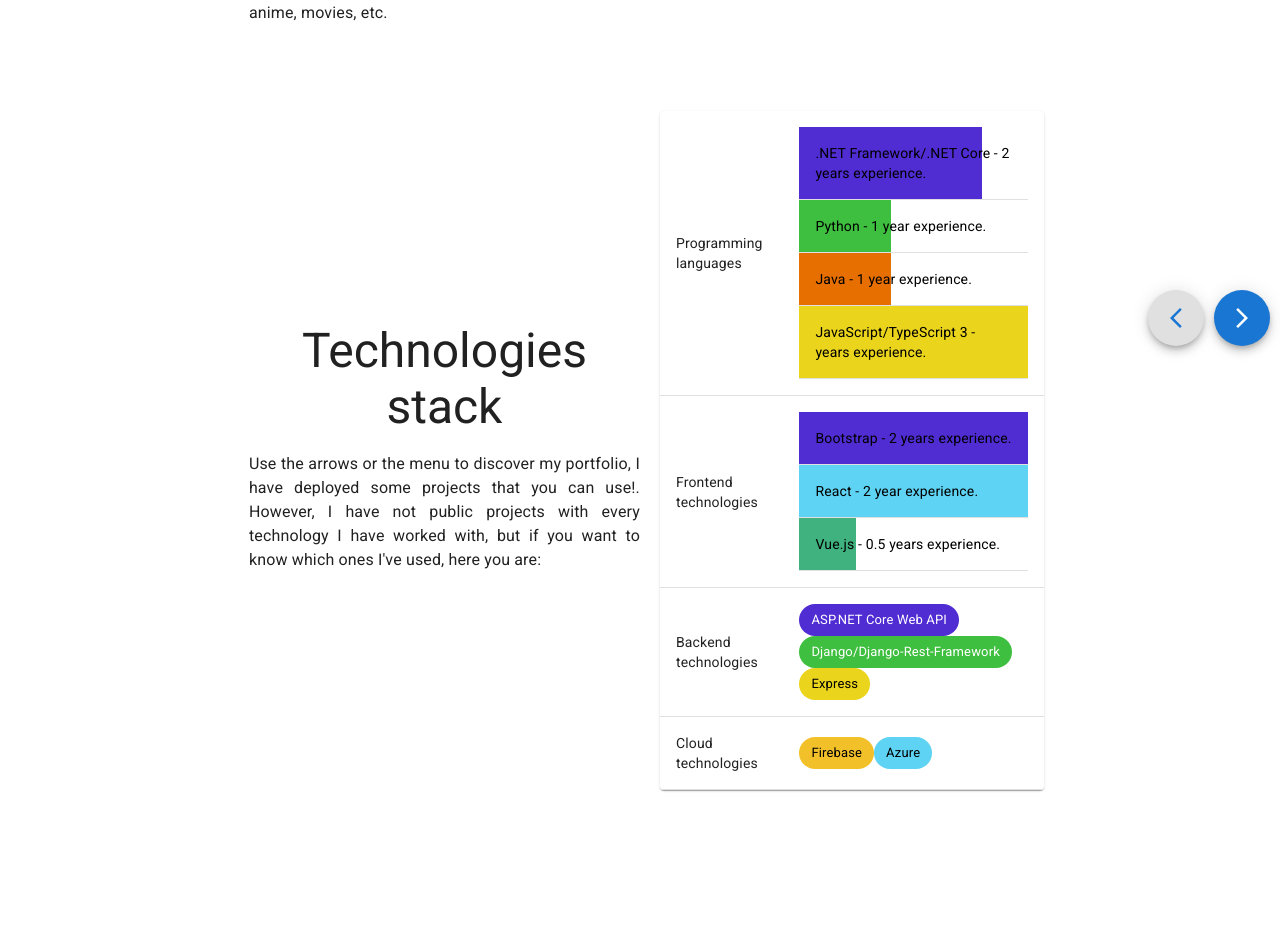
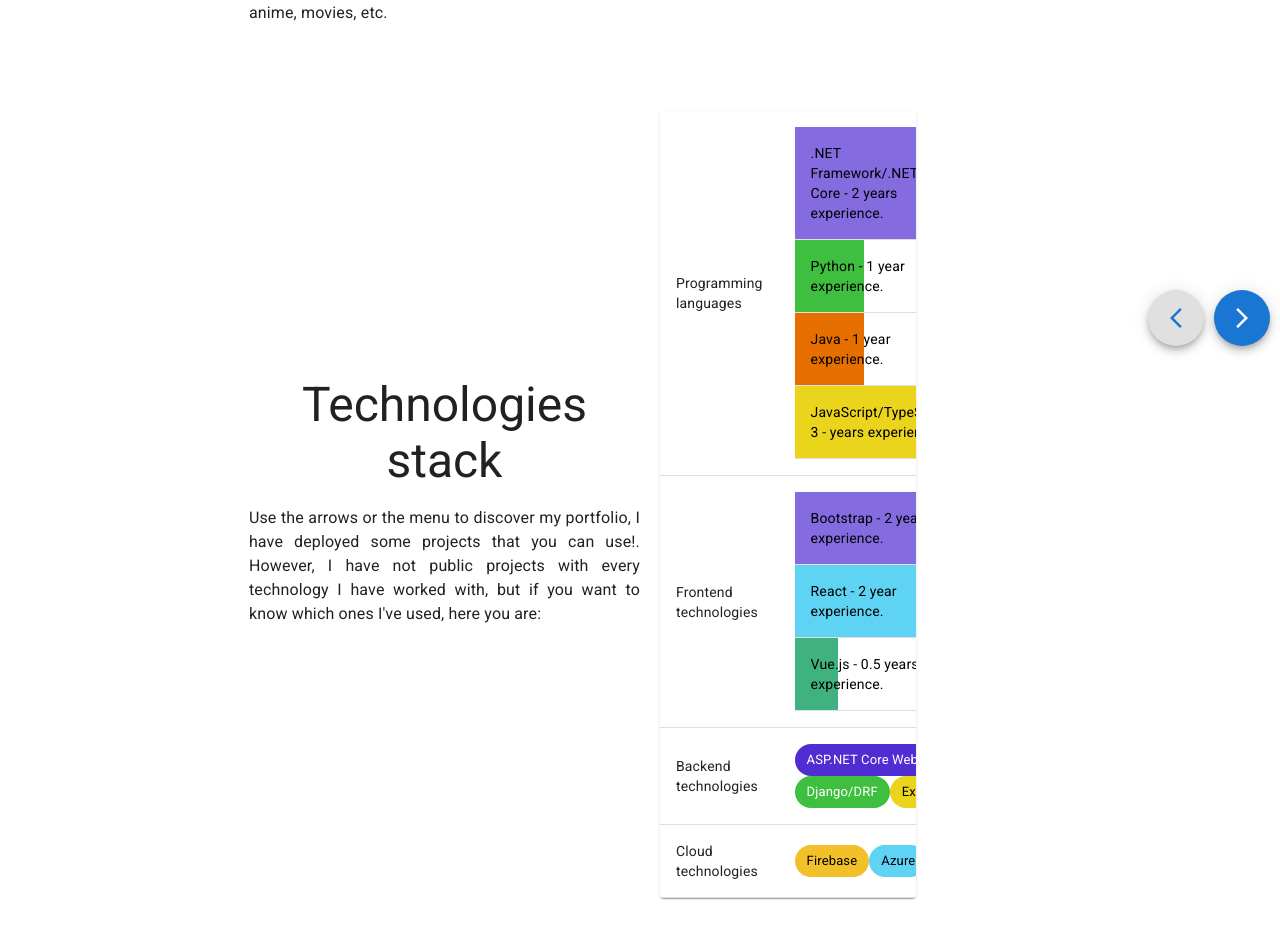
Before and after one commit to OscarGPDev/OscarGPDev, a React (Create React App) app: page / in a window 1280 px wide. Shown: the part 444-1382 px from the top of the page. Before the commit the page ends 1314 px from the top, so only its background shows below. Built offline with nearby package versions, Linux system fonts and the light colour scheme.

Commit message:
Correcciones visuales en la pantalla de inicio

```diff
--- a/src/pages/AboutMe.js
+++ b/src/pages/AboutMe.js
@@ -90,8 +90,8 @@
                         <TableContainer component={Paper} sx={{
                             width: {
                                 xs: "100%",
-                                md: "30vw",
-                                lg: "30vw",
+                                md: "40vw",
+                                lg: "20vw",
                             },
                             marginX: {
                                 lg: "20px",
@@ -102,7 +102,7 @@
                                     <TableRow>
                                         <TableCell>{translation("aboutMe_table_programing_languages")}</TableCell>
                                         <TableCell>
-                                            <Table aria-label="simple table">
+                                            <Table aria-label="simple table" sx={{width: "100%"}}>
                                                 <TableHead>
                                                     <TableRow>
                                                     </TableRow>
@@ -111,7 +111,7 @@
                                                     <TableRow>
                                                         <TableCell sx={{
                                                             color: "black",
-                                                            background: "linear-gradient(90deg, rgba(80,44,211,1) 0%, rgba(80,44,211,1) 80%, rgba(0,0,0,0) 80%) "
+                                                            background: "linear-gradient(90deg, rgba(80,44,211,0.7) 0%, rgba(80,44,211,0.7) 80%, rgba(0,0,0,0) 80%) "
                                                         }}>
                                                             .NET Framework/.NET Core -
                                                             2 {translation("years_experience")}.
@@ -148,7 +148,7 @@
                                     <TableRow>
                                         <TableCell>{translation("aboutMe_table_frontend_technologies")}</TableCell>
                                         <TableCell>
-                                            <Table aria-label="simple table">
+                                            <Table aria-label="simple table" sx={{width: "100%"}}>
                                                 <TableHead>
                                                     <TableRow>
                                                     </TableRow>
@@ -157,7 +157,7 @@
                                                     <TableRow>
                                                         <TableCell sx={{
                                                             color: "black",
-                                                            background: "linear-gradient(90deg, rgba(80,44,211,1) 0%, rgba(80,44,211,1) 100%, rgba(0,0,0,0) 100%) "
+                                                            background: "linear-gradient(90deg, rgba(80,44,211,0.7) 0%, rgba(80,44,211,0.7) 100%, rgba(0,0,0,0) 100%) "
                                                         }}>
                                                             Bootstrap -
                                                             2 {translation("years_experience")}.
@@ -189,7 +189,7 @@
                                         <TableCell>
                                             <Chip label="ASP.NET Core Web API"
                                                   sx={{color: "white", backgroundColor: "#502CD3"}}/>
-                                            <Chip label="Django/Django-Rest-Framework"
+                                            <Chip label="Django/DRF"
                                                   sx={{color: "white", backgroundColor: "#3FBF3F"}}/>
                                             <Chip label="Express" sx={{color: "black", backgroundColor: "#EAD41C"}}/>
                                         </TableCell>
```
